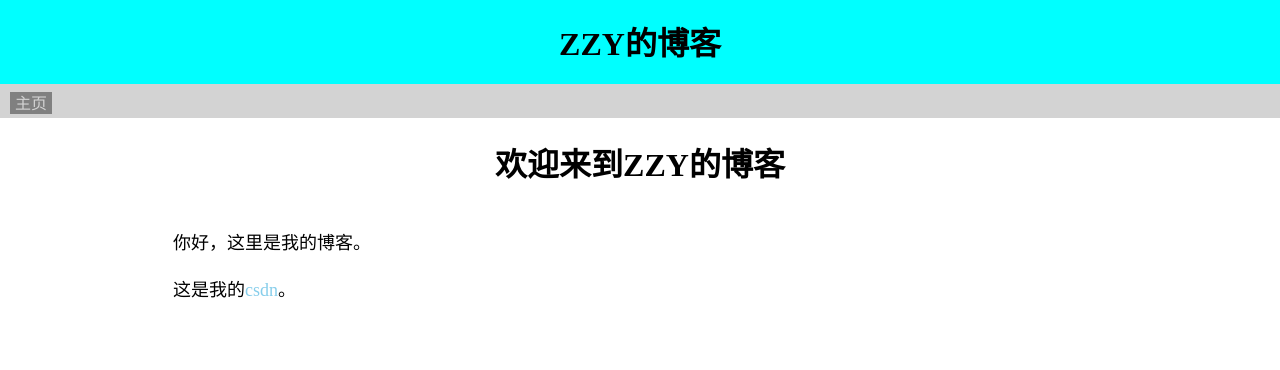
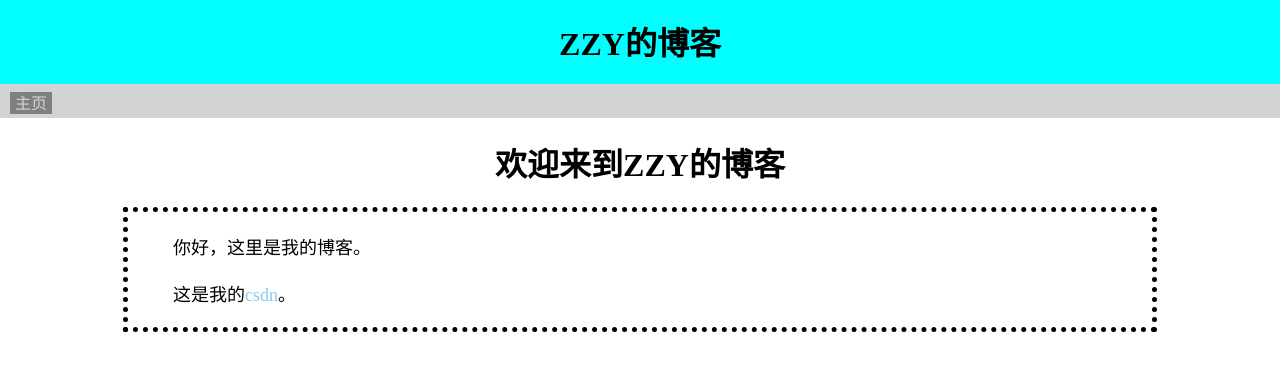
Before and after one commit to zhengzhiyun2011/zhengzhiyun2011.github.io, a plain HTML site: page index.html in a window 1280 px wide. Drawn offline with Linux system fonts and the light colour scheme.

Commit message:
update index&style

```diff
--- a/blog-style.css
+++ b/blog-style.css
@@ -15,6 +15,10 @@ article {
 }
 
 div.blog-div {
+  border-color: lightgray;
+  border: 5px;
+  border-style: dotted;
+
   width: 80vw;
   text-align: left;
   font-size: large;
```
